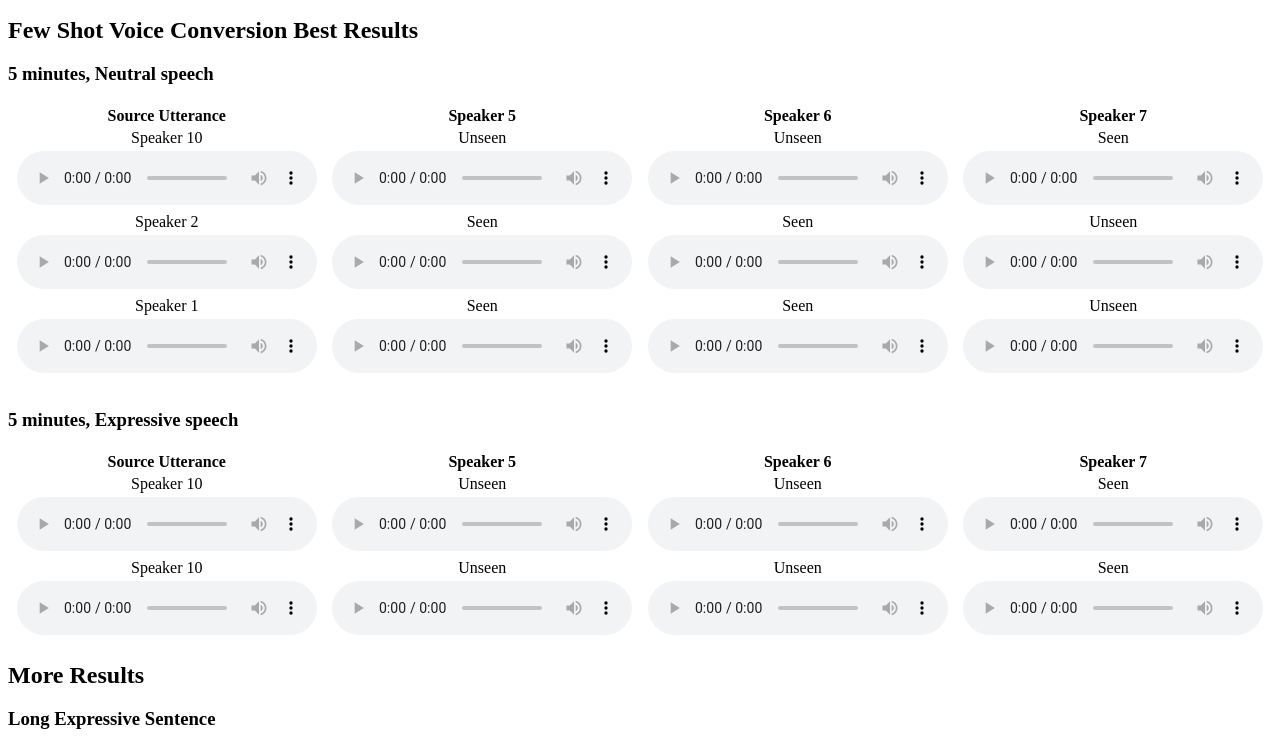
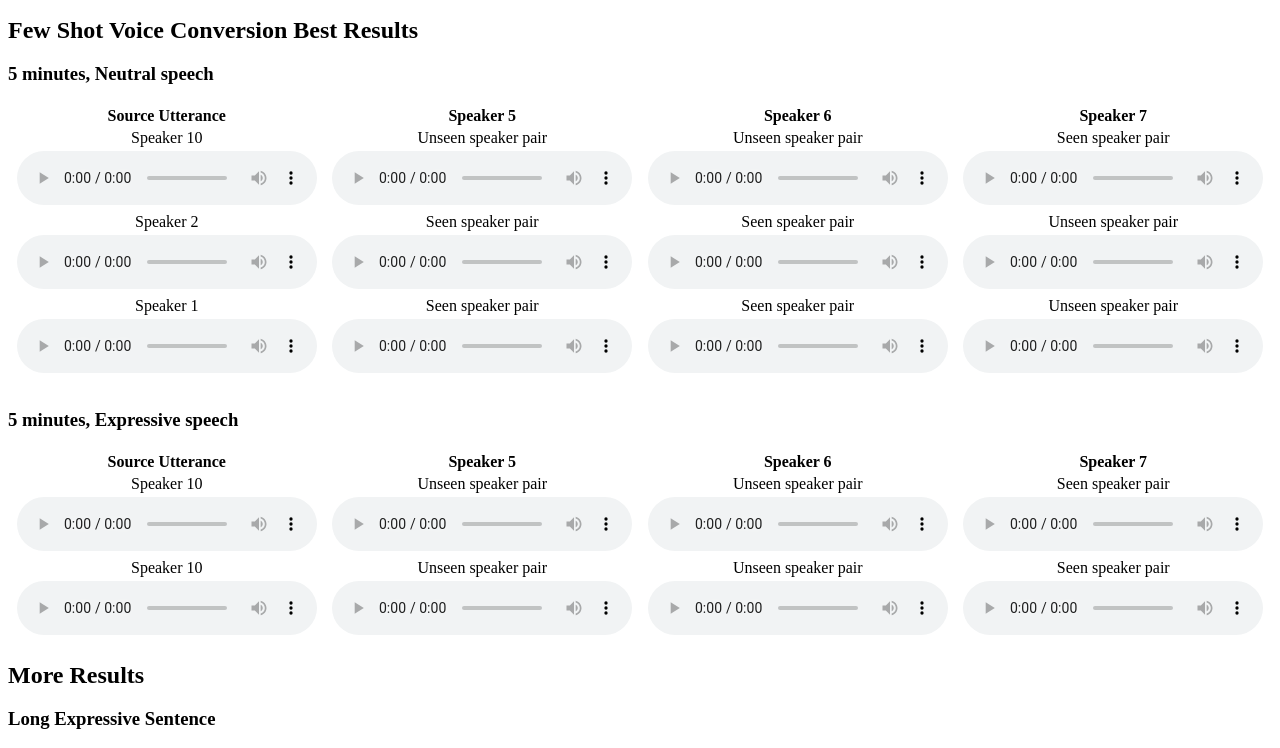
Before and after one commit to few-shot-vc/few-shot-vc.github.io, a plain HTML site: page index.html in a window 1280 px wide. Shown: the part 439-1187 px from the top of the page. Drawn offline with Linux system fonts and the light colour scheme.

Commit message:
clarify seen, unseen pairs

```diff
--- a/index.html
+++ b/index.html
@@ -36,7 +36,7 @@
 <table>
     <tr><td class="centertd"><b>Source Utterance</b></td> <td class="centertd"><b>Speaker 5</b></td> <td class="centertd"><b>Speaker 6</b></td> <td class="centertd"><b>Speaker 7</b></td></tr>
     <tr>
-        <td class="centertd">Speaker 10</td><td class="centertd">Unseen</td><td class="centertd">Unseen</td><td class="centertd">Seen</td>
+        <td class="centertd">Speaker 10</td><td class="centertd">Unseen speaker pair</td><td class="centertd">Unseen speaker pair</td><td class="centertd">Seen speaker pair</td>
     </tr>
     <tr>
         <td class="centertd"><audio controls><source src="https://test-voice-ai-amt-bucket.s3.amazonaws.com/samples_for_webpage/page5/item_1269.wav"></audio></td>
@@ -45,7 +45,7 @@
         <td class="centertd"><audio controls><source src="https://test-voice-ai-amt-bucket.s3.amazonaws.com/samples_for_webpage/page5/item_1269.cc.to.ep_4.voc3.wav"></audio></td>
     </tr>
     <tr>
-        <td class="centertd">Speaker 2</td><td class="centertd">Seen</td><td class="centertd">Seen</td><td class="centertd">Unseen</td>
+        <td class="centertd">Speaker 2</td><td class="centertd">Seen speaker pair</td><td class="centertd">Seen speaker pair</td><td class="centertd">Unseen speaker pair</td>
     </tr>
     <tr>
         <td class="centertd"><audio controls><source src="https://test-voice-ai-amt-bucket.s3.amazonaws.com/samples_for_webpage/page5/arctic_a0401.wav"></audio></td>
@@ -54,7 +54,7 @@
         <td class="centertd"><audio controls><source src="https://test-voice-ai-amt-bucket.s3.amazonaws.com/samples_for_webpage/page5/arctic_a0401.clb.to.ep_4.voc3.wav"></audio></td>
     </tr>
     <tr>
-        <td class="centertd">Speaker 1</td><td class="centertd">Seen</td><td class="centertd">Seen</td><td class="centertd">Unseen</td>
+        <td class="centertd">Speaker 1</td><td class="centertd">Seen speaker pair</td><td class="centertd">Seen speaker pair</td><td class="centertd">Unseen speaker pair</td>
     </tr>
     <tr>
         <td class="centertd"><audio controls><source src="https://test-voice-ai-amt-bucket.s3.amazonaws.com/samples_for_webpage/page5/arctic_a0292.wav"></audio></td>
@@ -69,7 +69,7 @@
 <table>
     <tr><td class="centertd"><b>Source Utterance</b></td> <td class="centertd"><b>Speaker 5</b></td> <td class="centertd"><b>Speaker 6</b></td> <td class="centertd"><b>Speaker 7</b></td></tr>
     <tr>
-        <td class="centertd">Speaker 10</td><td class="centertd">Unseen</td><td class="centertd">Unseen</td><td class="centertd">Seen</td>
+        <td class="centertd">Speaker 10</td><td class="centertd">Unseen speaker pair</td><td class="centertd">Unseen speaker pair</td><td class="centertd">Seen speaker pair</td>
     </tr>
     <tr>
         <td class="centertd"><audio controls><source src="https://test-voice-ai-amt-bucket.s3.amazonaws.com/samples_for_webpage/page5/item_3469.wav"></audio></td>
@@ -78,7 +78,7 @@
         <td class="centertd"><audio controls><source src="https://test-voice-ai-amt-bucket.s3.amazonaws.com/samples_for_webpage/page5/item_3469.cc.to.ep_0.voc3.wav"></audio></td>
     </tr>
     <tr>
-        <td class="centertd">Speaker 10</td><td class="centertd">Unseen</td><td class="centertd">Unseen</td><td class="centertd">Seen</td>
+        <td class="centertd">Speaker 10</td><td class="centertd">Unseen speaker pair</td><td class="centertd">Unseen speaker pair</td><td class="centertd">Seen speaker pair</td>
     </tr>
     <tr>
         <td class="centertd"><audio controls><source src="https://test-voice-ai-amt-bucket.s3.amazonaws.com/samples_for_webpage/page5/item_80005.wav"></audio></td>
```
